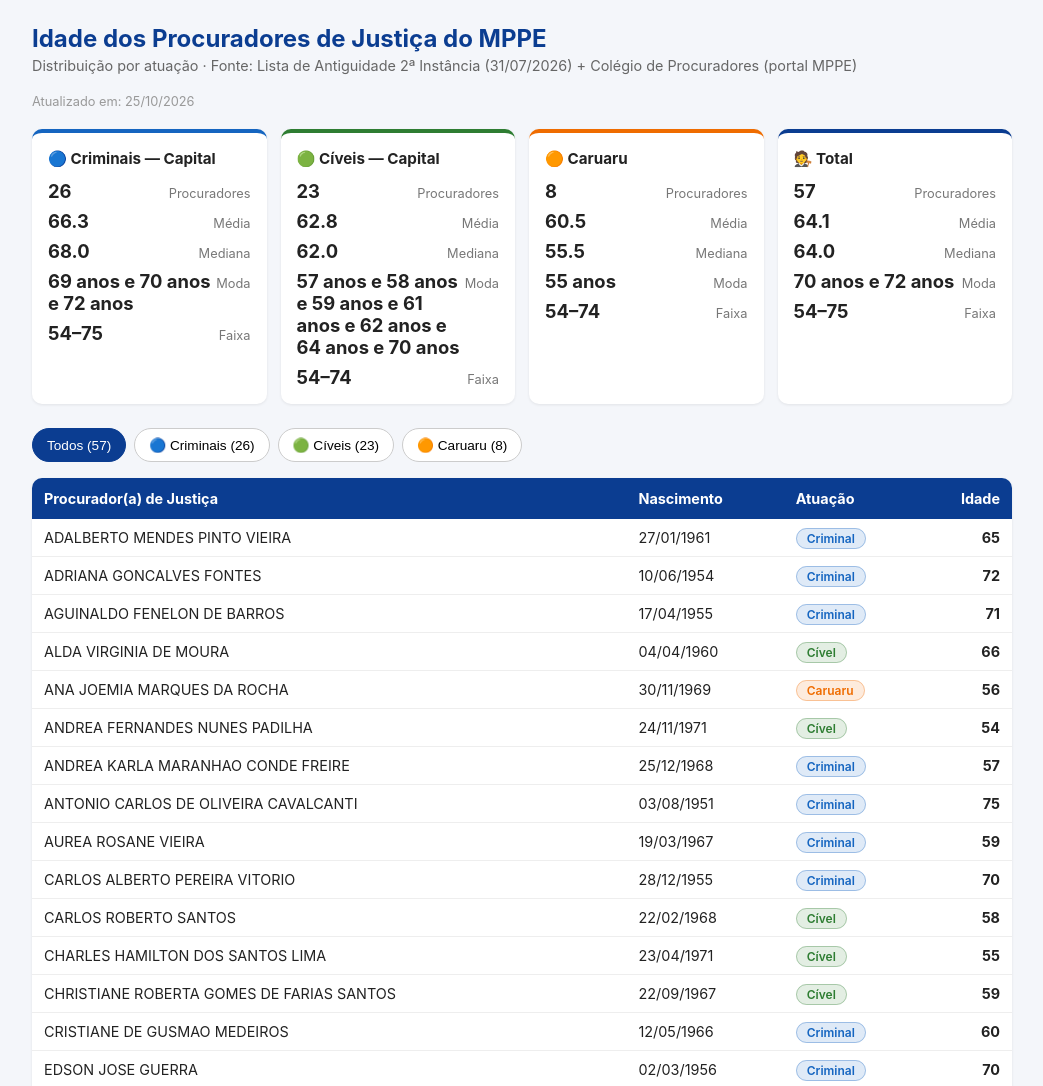
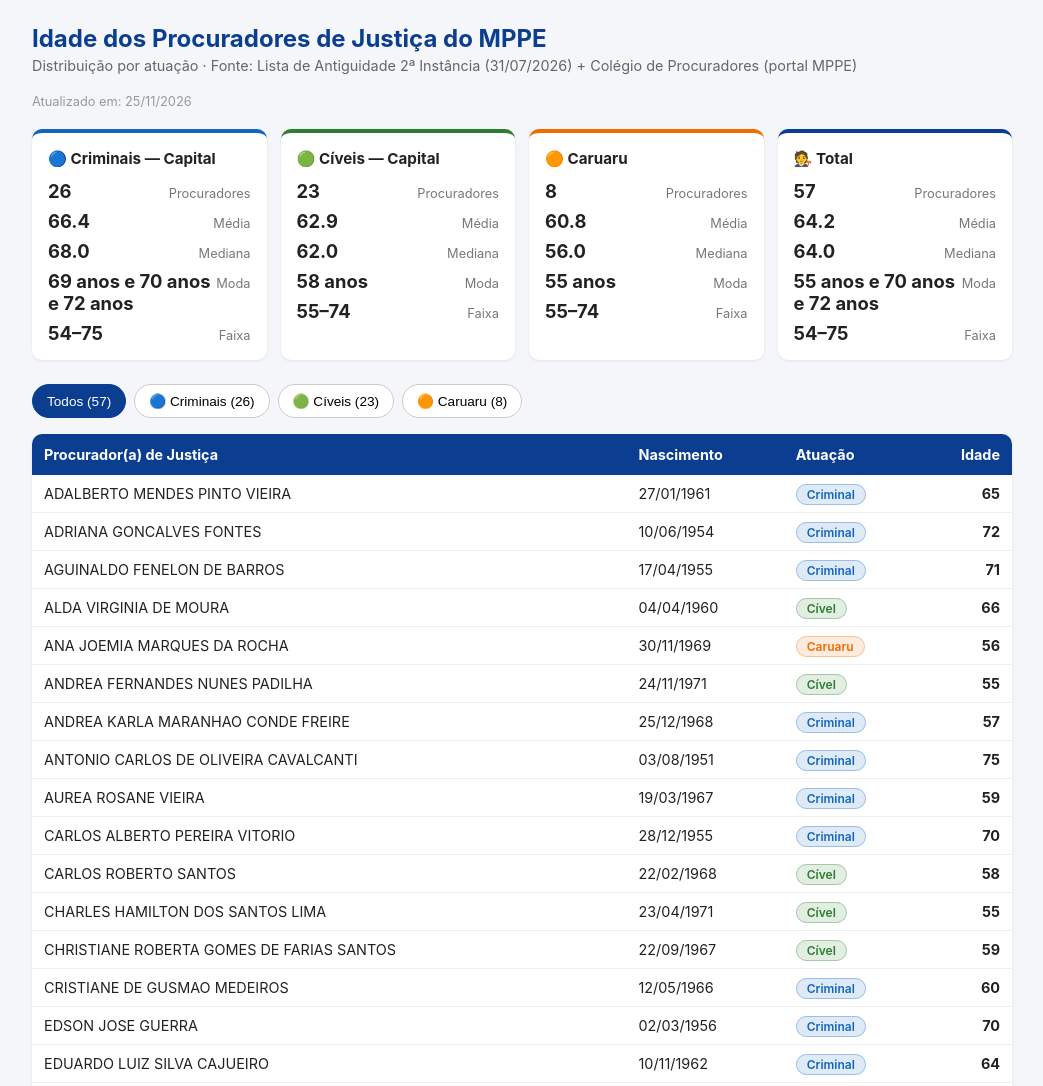
Before and after one commit to chlima123/mppe-idade-procuradores, a plain HTML site: page index.html in a window 1280 px wide. Shown: the top 1086 px of the page, without its empty margins (118-1161 px from the left). Drawn offline with Linux system fonts and the light colour scheme.

Commit message:
Atualização bimestral idade Procuradores de Justiça

```diff
--- a/index.html
+++ b/index.html
@@ -35,7 +35,7 @@
 <div class="wrap">
   <h1>Idade dos Procuradores de Justiça do MPPE</h1>
   <div class="sub">Distribuição por atuação · Fonte: Lista de Antiguidade 2ª Instância (31/07/2026) + Colégio de Procuradores (portal MPPE)</div>
-  <div class="updated">Atualizado em: 25/10/2026</div>
+  <div class="updated">Atualizado em: 25/11/2026</div>
 
   <div class="cards">
 
@@ -43,7 +43,7 @@
       <div class="card-title">🔵 Criminais — Capital</div>
       <div class="stats">
         <div class="stat"><span class="val">26</span><span class="lbl">Procuradores</span></div>
-        <div class="stat"><span class="val">66.3</span><span class="lbl">Média</span></div>
+        <div class="stat"><span class="val">66.4</span><span class="lbl">Média</span></div>
         <div class="stat"><span class="val">68.0</span><span class="lbl">Mediana</span></div>
         <div class="stat"><span class="val">69 anos e 70 anos e 72 anos</span><span class="lbl">Moda</span></div>
         <div class="stat"><span class="val">54–75</span><span class="lbl">Faixa</span></div>
@@ -54,10 +54,10 @@
       <div class="card-title">🟢 Cíveis — Capital</div>
       <div class="stats">
         <div class="stat"><span class="val">23</span><span class="lbl">Procuradores</span></div>
-        <div class="stat"><span class="val">62.8</span><span class="lbl">Média</span></div>
+        <div class="stat"><span class="val">62.9</span><span class="lbl">Média</span></div>
         <div class="stat"><span class="val">62.0</span><span class="lbl">Mediana</span></div>
-        <div class="stat"><span class="val">57 anos e 58 anos e 59 anos e 61 anos e 62 anos e 64 anos e 70 anos</span><span class="lbl">Moda</span></div>
-        <div class="stat"><span class="val">54–74</span><span class="lbl">Faixa</span></div>
+        <div class="stat"><span class="val">58 anos</span><span class="lbl">Moda</span></div>
+        <div class="stat"><span class="val">55–74</span><span class="lbl">Faixa</span></div>
       </div>
     </div>
 
@@ -65,19 +65,19 @@
       <div class="card-title">🟠 Caruaru</div>
       <div class="stats">
         <div class="stat"><span class="val">8</span><span class="lbl">Procuradores</span></div>
-        <div class="stat"><span class="val">60.5</span><span class="lbl">Média</span></div>
-        <div class="stat"><span class="val">55.5</span><span class="lbl">Mediana</span></div>
+        <div class="stat"><span class="val">60.8</span><span class="lbl">Média</span></div>
+        <div class="stat"><span class="val">56.0</span><span class="lbl">Mediana</span></div>
         <div class="stat"><span class="val">55 anos</span><span class="lbl">Moda</span></div>
-        <div class="stat"><span class="val">54–74</span><span class="lbl">Faixa</span></div>
+        <div class="stat"><span class="val">55–74</span><span class="lbl">Faixa</span></div>
       </div>
     </div>
     <div class="card" style="border-top:4px solid #0b3d91">
       <div class="card-title">🧑‍⚖️ Total</div>
       <div class="stats">
         <div class="stat"><span class="val">57</span><span class="lbl">Procuradores</span></div>
-        <div class="stat"><span class="val">64.1</span><span class="lbl">Média</span></div>
+        <div class="stat"><span class="val">64.2</span><span class="lbl">Média</span></div>
         <div class="stat"><span class="val">64.0</span><span class="lbl">Mediana</span></div>
-        <div class="stat"><span class="val">70 anos e 72 anos</span><span class="lbl">Moda</span></div>
+        <div class="stat"><span class="val">55 anos e 70 anos e 72 anos</span><span class="lbl">Moda</span></div>
         <div class="stat"><span class="val">54–75</span><span class="lbl">Faixa</span></div>
       </div>
     </div>
@@ -125,7 +125,7 @@
       <td>ANDREA FERNANDES NUNES PADILHA</td>
       <td>24/11/1971</td>
       <td><span class="pill" style="background:#2e7d3222;color:#2e7d32;border:1px solid #2e7d3255">Cível</span></td>
-      <td class="idade"><strong>54</strong></td>
+      <td class="idade"><strong>55</strong></td>
     </tr><tr data-grupo="CRIMINAL">
       <td>ANDREA KARLA MARANHAO CONDE FREIRE</td>
       <td>25/12/1968</td>
@@ -175,7 +175,7 @@
       <td>EDUARDO LUIZ SILVA CAJUEIRO</td>
       <td>10/11/1962</td>
       <td><span class="pill" style="background:#1565c022;color:#1565c0;border:1px solid #1565c055">Criminal</span></td>
-      <td class="idade"><strong>63</strong></td>
+      <td class="idade"><strong>64</strong></td>
     </tr><tr data-grupo="CRIMINAL">
       <td>ELEONORA DE SOUZA LUNA</td>
       <td>03/12/1956</td>
@@ -220,7 +220,7 @@
       <td>HELOISA POLLYANNA BRITO DE FRITAS</td>
       <td>18/11/1970</td>
       <td><span class="pill" style="background:#ef6c0022;color:#ef6c00;border:1px solid #ef6c0055">Caruaru</span></td>
-      <td class="idade"><strong>55</strong></td>
+      <td class="idade"><strong>56</strong></td>
     </tr><tr data-grupo="CIVEL">
       <td>IZABEL CRISTINA DE NOVAES DE SOUZA SANTOS</td>
       <td>26/02/1952</td>
@@ -280,7 +280,7 @@
       <td>LUCILA VAREJAO DIAS MARTINS</td>
       <td>30/10/1968</td>
       <td><span class="pill" style="background:#2e7d3222;color:#2e7d32;border:1px solid #2e7d3255">Cível</span></td>
-      <td class="idade"><strong>57</strong></td>
+      <td class="idade"><strong>58</strong></td>
     </tr><tr data-grupo="CIVEL">
       <td>MARCO AURELIO FARIAS DA SILVA</td>
       <td>13/04/1965</td>
@@ -345,12 +345,12 @@
       <td>ROSA MARIA SALVI DA CARVALHEIRA</td>
       <td>21/11/1971</td>
       <td><span class="pill" style="background:#ef6c0022;color:#ef6c00;border:1px solid #ef6c0055">Caruaru</span></td>
-      <td class="idade"><strong>54</strong></td>
+      <td class="idade"><strong>55</strong></td>
     </tr><tr data-grupo="CIVEL">
       <td>SILVIO JOSE MENEZES TAVARES</td>
       <td>01/11/1969</td>
       <td><span class="pill" style="background:#2e7d3222;color:#2e7d32;border:1px solid #2e7d3255">Cível</span></td>
-      <td class="idade"><strong>56</strong></td>
+      <td class="idade"><strong>57</strong></td>
     </tr><tr data-grupo="CRIMINAL">
       <td>SINEIDE MARIA DE BARROS SILVA CANUTO</td>
       <td>27/09/1957</td>
@@ -370,7 +370,7 @@
       <td>ULISSES DE ARAUJO E SA JUNIOR</td>
       <td>31/10/1969</td>
       <td><span class="pill" style="background:#1565c022;color:#1565c0;border:1px solid #1565c055">Criminal</span></td>
-      <td class="idade"><strong>56</strong></td>
+      <td class="idade"><strong>57</strong></td>
     </tr><tr data-grupo="CIVEL">
       <td>VALDIR BARBOSA JUNIOR</td>
       <td>05/09/1967</td>
```
